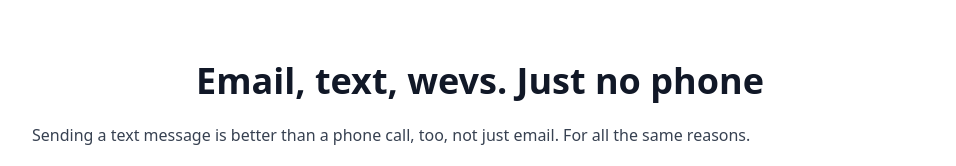
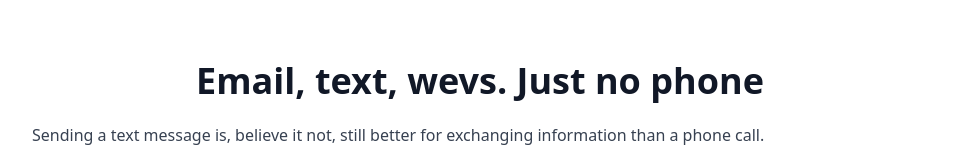
Before and after one commit to corytheboyd/phonesaredumb.com, a website built with Parcel: page src/index.html in a window 1280 px wide. Shown: the part 2084-2250 px from the top of the page, without its empty margins (160-1116 px from the left). Built offline with nearby package versions, Linux system fonts and the light colour scheme.

Commit message:
Improve copy yet again

```diff
--- a/src/index.html
+++ b/src/index.html
@@ -134,8 +134,8 @@
           <section class="HeaderBox mt-16">
             <h1>Email, text, wevs. Just no phone</h1>
             <p>
-              Sending a text message is better than a phone call, too, not just
-              email. For all the same reasons.
+              Sending a text message is, believe it not, still better for
+              exchanging information than a phone call.
             </p>
             <p>
               As impressive as your ability to recount the very specific set of
```
Also changed, not shown: dist/index.html.
